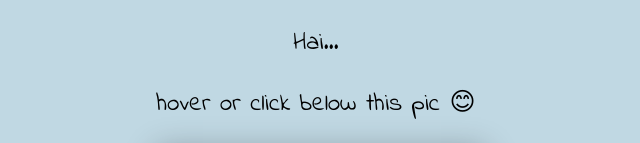
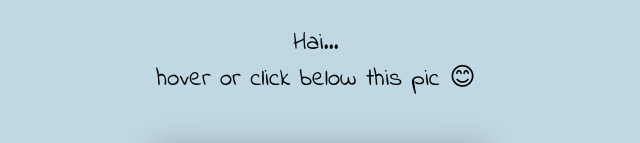
Before and after one commit to badebess/birthday, a website: page card.html in a window 1280 px wide. Shown: the top 143 px of the page, without its empty margins (324-964 px from the left). Drawn offline with Linux system fonts and the light colour scheme.

Commit message:
Update card.html

```diff
--- a/card.html
+++ b/card.html
@@ -154,8 +154,8 @@
 <body>
   <!-- Text below the card -->
     <div class="text-below-card">
-        <p>Hai...</p>
-        <p>hover or click below this pic 😊</p>
+        <p>Hai...<br>hover or click below this pic 😊 </p>
+
     </div>
     <div class="card">
         <div class="imgBox">
```
